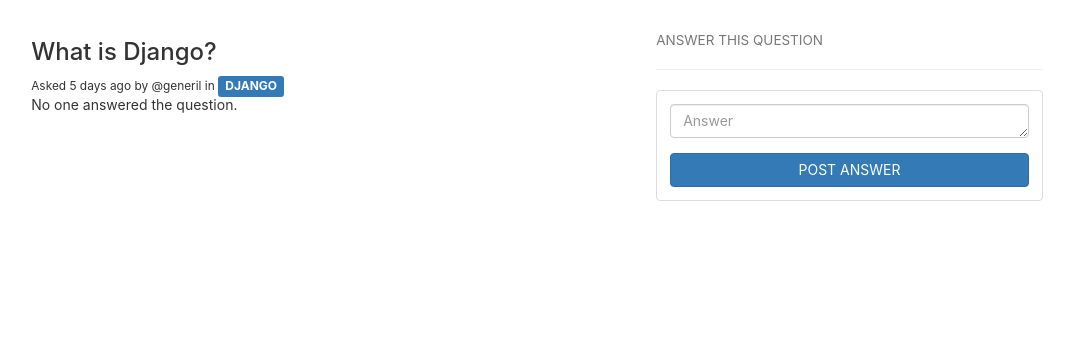
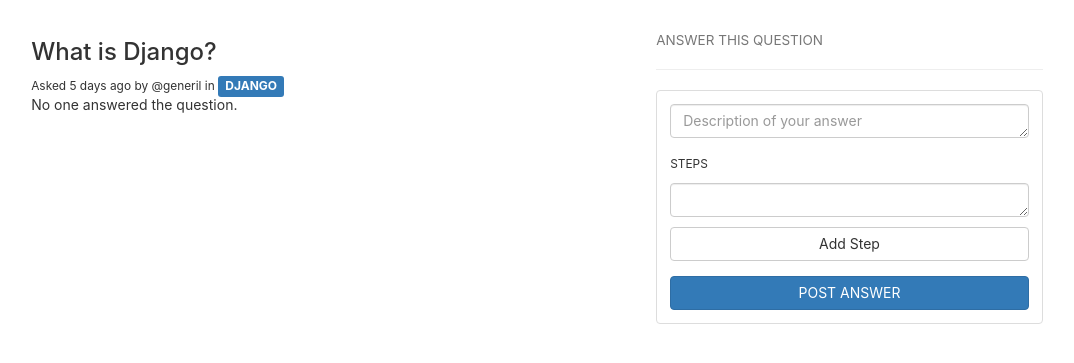
Before and after one commit to generil/listr, a Django app: page /questions/26/ in a window 1280 px wide. Shown: the part 51-414 px from the top of the page, without its empty margins (103-1177 px from the left). Run offline with Django 3.2, Linux system fonts and the light colour scheme; a user stored in the database is signed in; data comes from the database, SQL or seed files in the repository; some libraries are stand-ins or nearby versions.

Commit message:
added steps functionality

```diff
--- /dev/null
+++ b/questions/static/questions/js/addstep.js
@@ -0,0 +1,7 @@
+$(document).ready(function() {
+  $(".add-step").click(function(){
+    $(".step-list").append('<li><textarea class="form-control" rows="1" style="margin-top:10px;"></textarea></li>');
+    x = $(".step-list li").length + " STEPS";
+    document.getElementById('step-indicator').innerText=x;
+  });
+});
--- a/questions/static/questions/js/app.js
+++ b/questions/static/questions/js/app.js
@@ -40,3 +40,7 @@ showdescription = function() {
     window.location.href = '';
   }
 }
+
+addstep = function() {
+
+}
--- a/questions/templates/base.html
+++ b/questions/templates/base.html
@@ -27,5 +27,7 @@
     <script src="{% static 'questions/js/jquery.js' %}"></script>
     <script src="{% static 'questions/js/bootstrap.min.js' %}"></script>
     <script src="{% static 'questions/js/app.js' %}"></script>
+    <script src="{% static 'questions/js/addstep.js' %}"></script>
+    {% block script %}{% endblock %}
   </body>
 </html>
--- a/questions/templates/question_select.html
+++ b/questions/templates/question_select.html
@@ -27,7 +27,7 @@
           <div class="col-lg-12">
             <h5>According to @{{answer.respondent.username}}:</h5>
             <p><a href="{% url 'answer' answer_id=answer.id %}">{{answer.answer}}</a></p>
-            <small style="color: darkgray">Answered {{date_answered}}</small>
+            <small>No Steps — </small><small style="color: darkgray">Answered {{date_answered}}</small>
           </div>
         </div>
       </div>
--- a/questions/templates/rightbar/answer.html
+++ b/questions/templates/rightbar/answer.html
@@ -5,7 +5,15 @@
     <form class="" action="{% url 'addanswer' question_id=question.pk%}" method="POST">
       {% csrf_token %}
       <div class="form-group">
-        <textarea class="form-control" rows="1" name="answer" placeholder="Answer"></textarea>
+        <textarea class="form-control" rows="1" name="answer" placeholder="Description of your answer"></textarea>
+      </div>
+      <!-- DONT MIND THIS -->
+      <p><small id="step-indicator">STEPS</small></p>
+      <div class="form-group">
+        <ul style="list-style-type: none; padding: 0;" class="step-list">
+          <li><textarea class="form-control" rows="1"></textarea></li>
+        </ul>
+        <button type="button" class="btn btn-default btn-block add-step" onclick="addstep()">Add Step</button>
       </div>
       <button type="submit" class="btn btn-primary btn-block">POST ANSWER</button>
     </form>
--- a/questions/views.py
+++ b/questions/views.py
@@ -202,16 +202,13 @@ def topic_detail(request, topic_id):
 def answer(request, answer_id):
 	if not request.user.is_authenticated:
 		return redirect('/')
+	question = Question.objects.get(id = question_id)
 	answer = Answer.objects.get(pk = answer_id)
 	comments = Comment.objects.filter(answer = answer)
-	# if request.method == 'POST':
-	# answers_list = Answer.objects.filter(question = question)
-	# for topic in topics_list:
-	# 	que = Question.objects.filter(topic = topic).count()
-	# 	topic.question_count = que
 	context = {
 		'answer': answer,
-		'comments': comments
+		'comments': comments,
+		'question': question
 	}
 	return render(request, 'answer.html', context)
 
```
Also changed, not shown: questions/templates/answer.html (+1 -37 lines).
